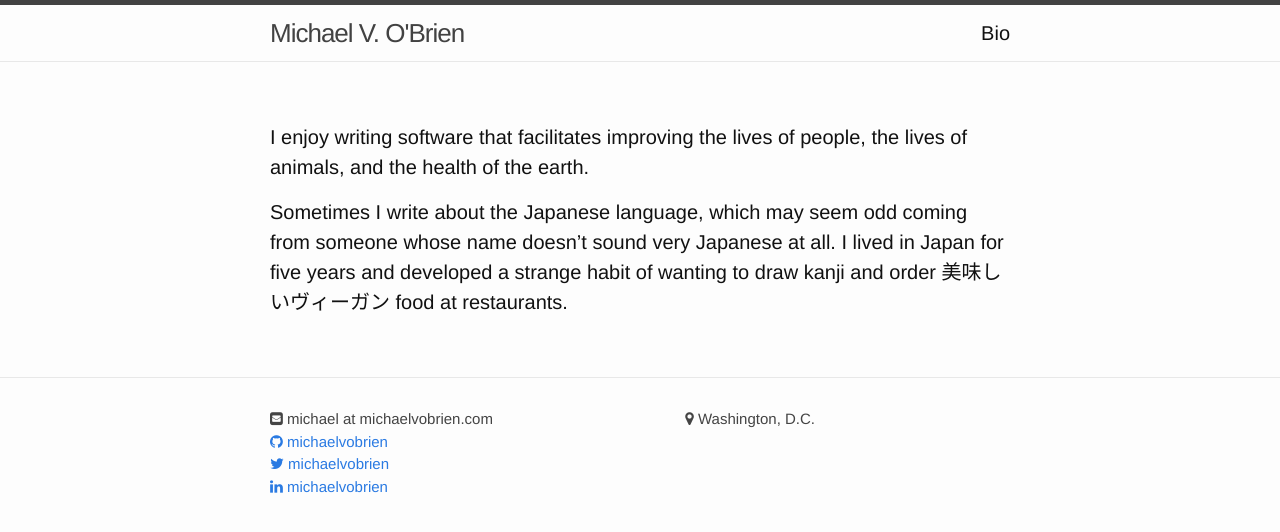
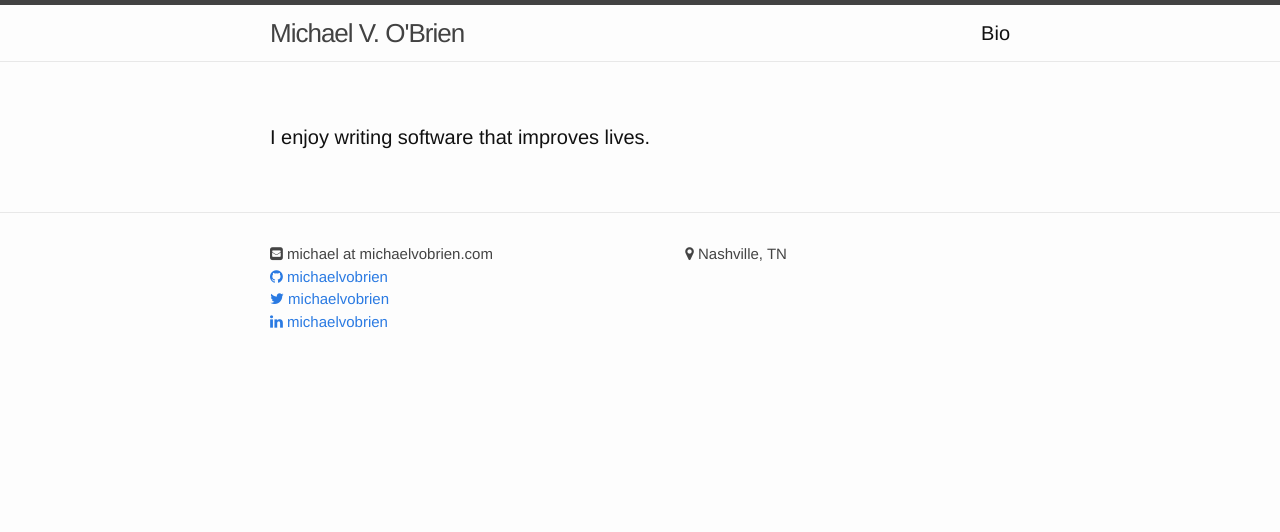
Before and after one commit to michaelvobrien/michaelvobrien.github.io, a plain HTML site: page index.html in a window 1280 px wide. Drawn offline with Linux system fonts and the light colour scheme.

Commit message:
Update site

```diff
--- a/index.html
+++ b/index.html
@@ -53,13 +53,7 @@
   </header>
 
   <div class="post-content">
-    <p>I enjoy writing software that facilitates improving the lives of
-people, the lives of animals, and the health of the earth.</p>
-
-<p>Sometimes I write about the Japanese language, which may seem odd
-coming from someone whose name doesn’t sound very Japanese at all. I
-lived in Japan for five years and developed a strange habit of wanting
-to draw kanji and order 美味しいヴィーガン food at restaurants.</p>
+    <p>I enjoy writing software that improves lives.</p>
 
   </div>
 
@@ -108,7 +102,7 @@ to draw kanji and order 美味しいヴィーガン food at restaurants.</p>
 
       <div class="footer-col footer-col-3">
         <ul class="contact-list">
-          <li style="color: #444"><i class="fa fa-map-marker"></i> Washington, D.C.</li>
+          <li style="color: #444"><i class="fa fa-map-marker"></i> Nashville, TN</li>
 
         </ul>
       </div>
```
Also changed, not shown: 404.html (+1 -1 lines), bio/index.html (+4 -9 lines).
